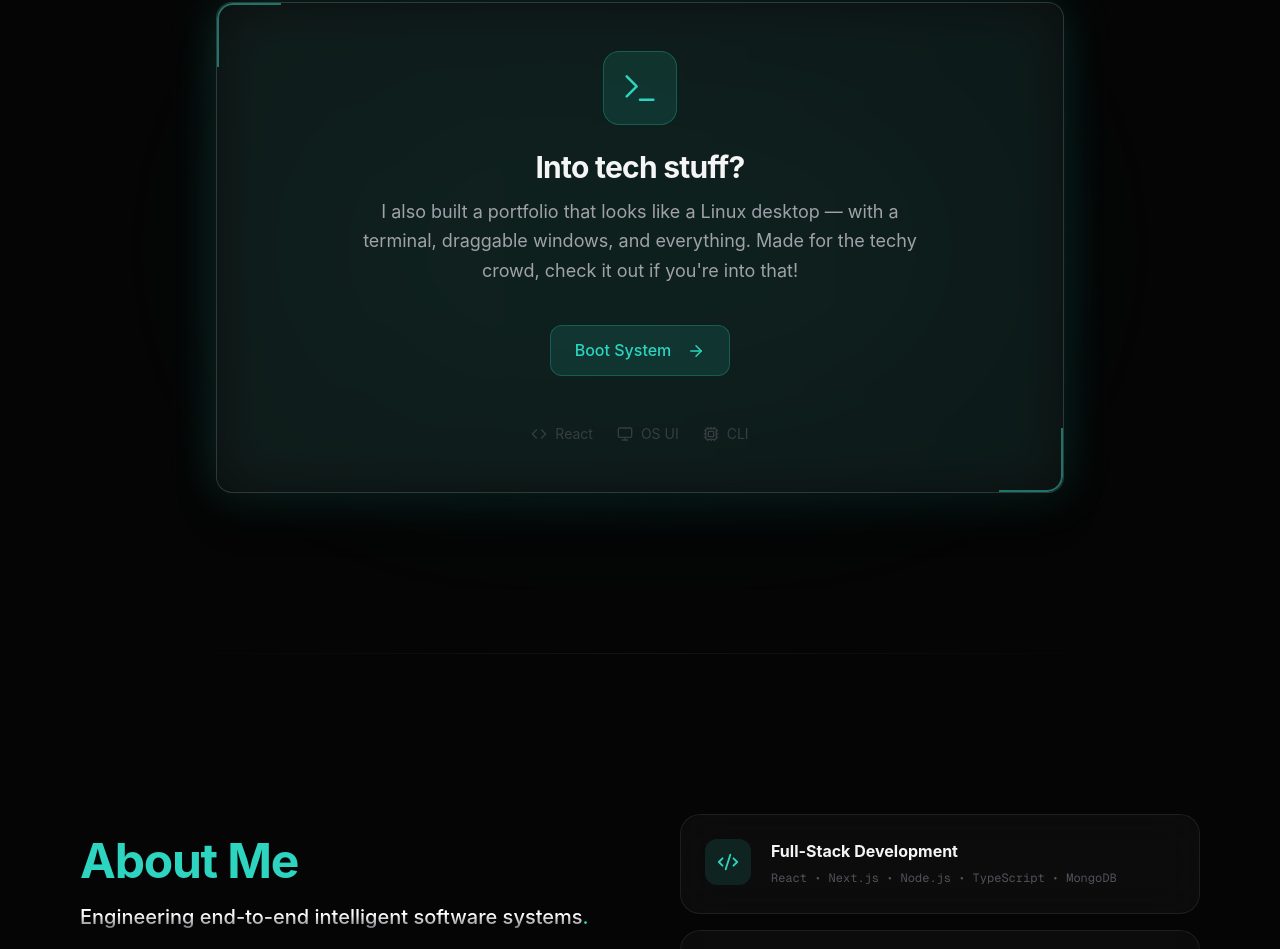
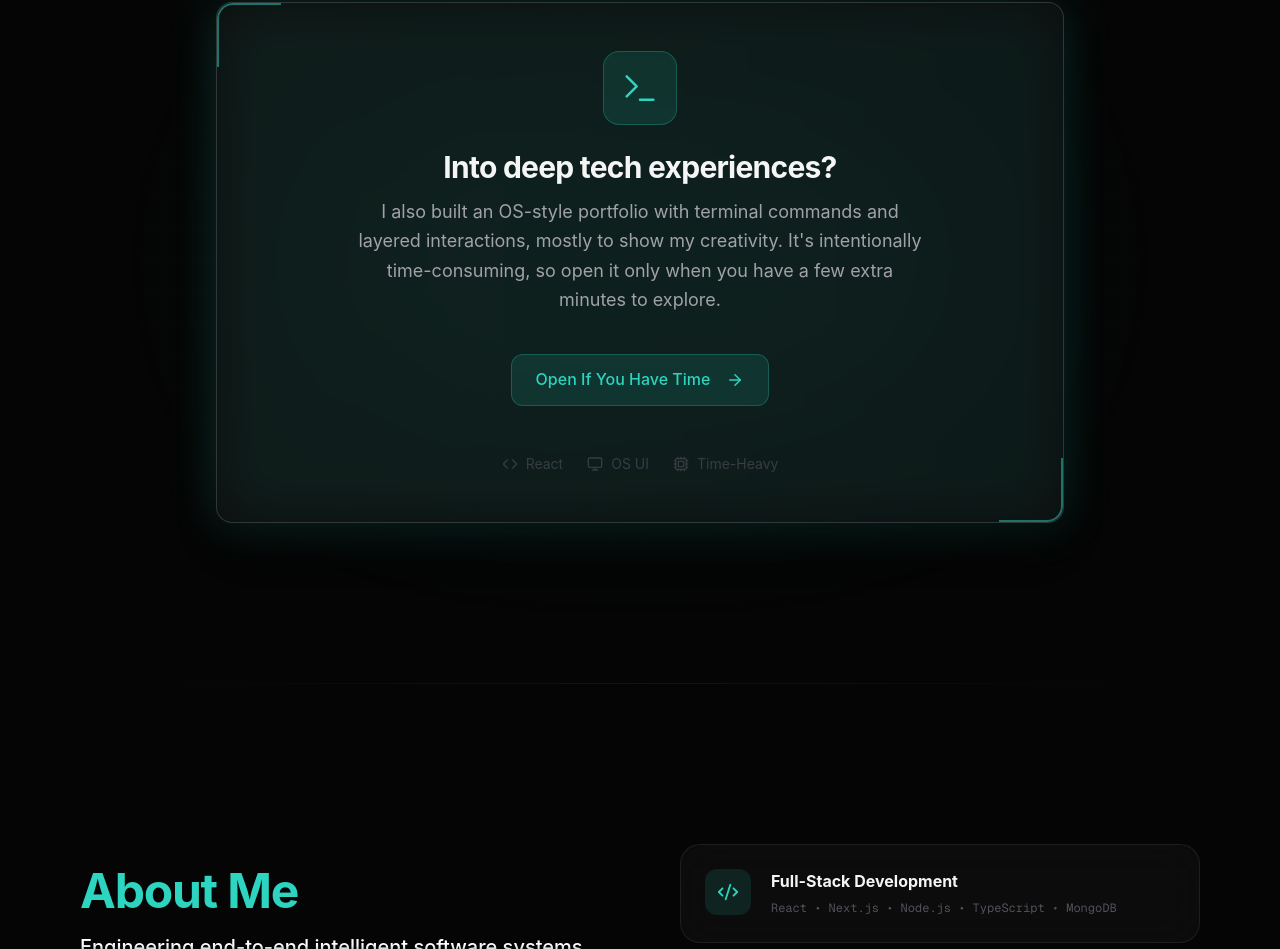
Before and after one commit to Dhruv1249/portfolio-all, a Next.js app: page / in a window 1280 px wide. Shown: the part 992-1941 px from the top of the page. Built offline with nearby package versions, Linux system fonts and the light colour scheme; no server answers.

Commit message:
Hopefully done with the non tech one

```diff
--- a/app/components/Navbar.tsx
+++ b/app/components/Navbar.tsx
@@ -10,6 +10,7 @@ const navLinks = [
   { label: "Projects", href: "#projects" },
   { label: "Skills", href: "#skills" },
   { label: "Experience", href: "#experience" },
+  { label: "Education", href: "#education" },
   { label: "Certificates", href: "#certificates" },
   { label: "Achievements", href: "#achievements" },
 ];
--- a/app/sections/TechPortfolioSection.tsx
+++ b/app/sections/TechPortfolioSection.tsx
@@ -38,22 +38,22 @@ export default function TechPortfolioSection() {
 
               <div>
                 <h3 className="text-2xl md:text-3xl font-bold text-[var(--text-primary)] mb-3 tracking-tight">
-                  Into tech stuff?
+                  Into deep tech experiences?
                 </h3>
                 <p className="text-[var(--text-secondary)] text-lg max-w-xl mx-auto leading-relaxed">
-                  I also built a portfolio that looks like a Linux desktop — with a terminal, draggable windows, and everything. Made for the techy crowd, check it out if you&apos;re into that!
+                  I also built an OS-style portfolio with terminal commands and layered interactions, mostly to show my creativity. It&apos;s intentionally time-consuming, so open it only when you have a few extra minutes to explore.
                 </p>
               </div>
 
               <div className="flex items-center gap-3 sm:gap-4 text-[var(--accent)] font-medium mt-4 bg-[var(--accent-dim)] px-5 sm:px-6 py-3 rounded-xl border border-[var(--accent-glow)] group-hover:bg-[var(--accent)] group-hover:text-[var(--bg-primary)] transition-all duration-300">
-                <span>Boot System</span>
+                <span>Open If You Have Time</span>
                 <ArrowRight size={18} className="group-hover:translate-x-1 transition-transform" />
               </div>
 
               <div className="flex flex-wrap justify-center gap-3 sm:gap-6 mt-6 opacity-60">
                 <div className="flex items-center gap-2 text-sm text-[var(--text-muted)]"><Code size={16} /> React</div>
                 <div className="flex items-center gap-2 text-sm text-[var(--text-muted)]"><Monitor size={16} /> OS UI</div>
-                <div className="flex items-center gap-2 text-sm text-[var(--text-muted)]"><Cpu size={16} /> CLI</div>
+                <div className="flex items-center gap-2 text-sm text-[var(--text-muted)]"><Cpu size={16} /> Time-Heavy</div>
               </div>
             </div>
           </div>
```
